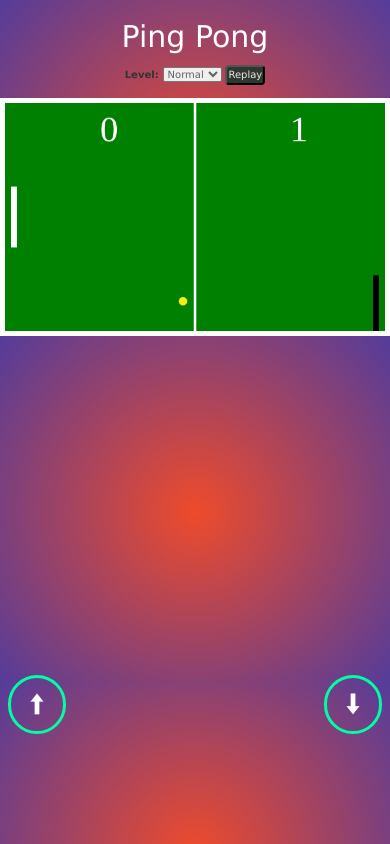
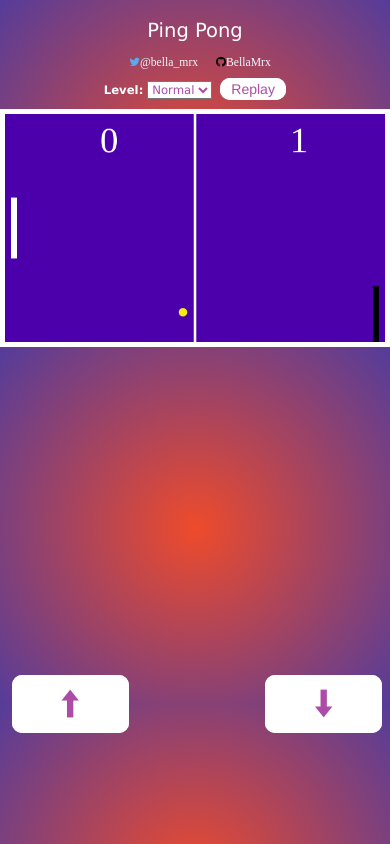
Before and after one commit to ranataimoor067/Ping-Pong, a plain HTML site: page index.html in a window 390 px wide. Drawn offline with nearby package versions, Linux system fonts and the light colour scheme.

Commit message:
UD Layout

```diff
--- a/PingPongFast.html
+++ b/PingPongFast.html
@@ -5,9 +5,8 @@
 		<meta name="viewport" content="width=device-width, initial-scale=1.0">
 		<meta name="google" content="notranslate">
 		<link rel="stylesheet" type="text/css" href="https://maxcdn.bootstrapcdn.com/bootstrap/3.4.1/css/bootstrap.min.css">
+		<link rel="stylesheet" href="https://cdnjs.cloudflare.com/ajax/libs/font-awesome/4.7.0/css/font-awesome.min.css">
 		<link rel="stylesheet" href="Styles/style.css">
-		<script src="https://ajax.googleapis.com/ajax/libs/jquery/3.5.1/jquery.min.js"></script>
-		<script src="https://maxcdn.bootstrapcdn.com/bootstrap/3.4.1/js/bootstrap.min.js"></script>
 		<title>Ping Pong</title>
 	</head>
 	<body>
@@ -15,6 +14,8 @@
 		<div class="row">
 			<div class="col-sm-12">
 				<h1 class="headline">Ping Pong</h1>
+				<a href="https://twitter.com/bella_mrx" class="fa fa-twitter"><span id="link">@bella_mrx</span></a>
+				<a href="https://github.com/BellaMrx" class="fa fa-github"><span id="link">BellaMrx</span></a>
 			</div>
 			<div class="col-sm-12">
 				<div class="options">
@@ -24,7 +25,7 @@
 						<option value="index.html">Normal</option>
 						<option value="PingPongSlow.html">Slow</option>
 					</select>
-					<button onClick="window.location.reload()">Replay</button>
+					<button class="glow-on-hover" onClick="window.location.reload()">Replay</button>
 				</div>
 			</div>
 			<div class="col-sm-12">
--- a/Scripts/PingPongNormalScript.js
+++ b/Scripts/PingPongNormalScript.js
@@ -237,17 +237,12 @@ function update() {
 }
 
 
-
 // Create a conic gradient
-// The start angle is 0
-// The center position is 100, 100
 const gradient = ctx.createConicGradient(0, canvas.width, canvas.height);
 
-// Add five color stops
-
-gradient.addColorStop(0.75, "green");
-gradient.addColorStop(1, "#63b521");
-
+// Add color stops
+gradient.addColorStop(0.75, "#4c00ab");
+gradient.addColorStop(1, "blue");
 
 // the render function draws everything on canvas
 function render() {
@@ -255,7 +250,6 @@ function render() {
 	ctx.fillStyle = gradient;
 	// draws the board
 	ctx.fillRect(0, 0, canvas.width, canvas.height);
-
 
 
 	// pull net
--- a/Styles/style.css
+++ b/Styles/style.css
@@ -12,38 +12,131 @@ body {
 	text-align: center;
 }
 
+
 h1 {
-	font-size: 3rem;
+	font-size: 2.5vw;
 	font-family: Verdana, Helvetica, sans-serif;
 	color: #fff;
 }
 
+#link {
+	font-size: 1.5vw;
+}
+
+/* for Twitter, GitHub icon */
+.fa {
+	padding-left: 10px;
+	font-size: 1.5vw;
+	text-decoration: none;
+	margin: 5px 2px;
+}
+
+.fa:hover {
+    opacity: 0.7;
+	text-decoration: none;
+}
+
+.fa-twitter {
+	color: #55ACEE;
+}
+
+.fa-github {
+	color: #000000;
+}
+
+span {
+	color: aliceblue;
+}
+
+/* select option normal, slow, fast */
 .options {
-	margin-bottom: 1rem;
+	margin-top: 1vw;
+	margin-bottom: 1vw;
 }
 
 label {
-	font-size: 1rem;
+	font-size: 1vw;
 	font-family: Verdana, Helvetica, sans-serif;
 	font-weight: bold;
+	color: #fff;
 }
 
 select {
-	border-radius: 0.2rem;
-	color: #616361;
-	font-size: 1rem;
+	border-radius: 0.3vw;
+	color: #8c0585b7;
+	background-color: #fff;
+	font-size: 1vw;
 	font-family: Verdana, Helvetica, sans-serif;
 }
 
+
+/* replay button */
 button {
-	padding: 0.1rem;
-	border-radius: 0.4rem;
-	background-color: #303730;
-	color: #e9e8e8;
-	font-size: 1rem;
-	font-family: Verdana, Helvetica, sans-serif;
+	margin-left: 1vw;
 }
 
+.glow-on-hover {
+    width: 6vw;
+    height: auto;
+    border: none;
+    outline: none;
+    color: #8c0585b7;
+    background-color: #fff;
+    cursor: pointer;
+    position: relative;
+    z-index: 0;
+    border-radius: 10px;
+}
+
+.glow-on-hover:before {
+    content: '';
+    background: linear-gradient(45deg, #ff0000, #ff7300, #00ffd9, #00ffa2, #00d9ff, #002bff, #7a00ff, #ff00c8, #ff0000);
+    position: absolute;
+    top: -2px;
+    left:-2px;
+    background-size: 400%;
+    z-index: -1;
+    filter: blur(5px);
+    width: calc(100% + 4px);
+    height: calc(100% + 4px);
+    animation: glowing 20s linear infinite;
+    opacity: 0;
+    transition: opacity .3s ease-in-out;
+    border-radius: 10px;
+}
+
+.glow-on-hover:active {
+    color: #fff;
+}
+
+.glow-on-hover:active:after {
+    background: transparent;
+}
+
+.glow-on-hover:hover:before {
+    opacity: 1;
+}
+
+.glow-on-hover:after {
+    z-index: -1;
+    content: '';
+    position: absolute;
+    width: 100%;
+    height: 100%;
+    background: #fff;
+    left: 0;
+    top: 0;
+    border-radius: 10px;
+}
+
+@keyframes glowing {
+    0% { background-position: 0 0; }
+    50% { background-position: 400% 0; }
+    100% { background-position: 0 0; }
+}
+
+
+/* info "use arrow keys" */
 .info {
 	font-size: 1rem;
 	font-family: Verdana, Helvetica, sans-serif;
@@ -51,6 +144,7 @@ button {
 	color: #fff;
 }
 
+/* game field */
 canvas {
 	border: 0.5rem solid #fff;
 	cursor: none;
@@ -58,12 +152,12 @@ canvas {
 }
 
 
-/* Buttons hide #onScreenControllers on desktop */
+/* buttons hide #onScreenControllers on desktop */
 #onScreenControllers {
 	display: none;
 }
 
-/* MOBILE */
+/* mobile */
 @media only screen and (max-width: 1200px) {
 #onScreenControllers {
 	width: 100%;
@@ -75,15 +169,13 @@ canvas {
 	z-index: 0;
 }
 
-#onScreenControllers button {
-    background-color: transparent;
-	color: #fff;
-    height: 15vw;
-    width: 15vw;
-    font-size: 7.5vw;
-    border: 1vw solid #00fea5;
-	border-radius: 5rem;
+
+#onScreenControllers > .glow-on-hover {
+    width: 30vw;
+	font-size: 10vw;
+
 }
+
 
 #upButton {
 	float: left;
@@ -101,15 +193,47 @@ canvas {
 	z-index: 1;
 }
 
-#onScreenControllers button:focus {
-	outline: none;
-}
-
-#onScreenControllers button:active {
-	background-color: #00fea5;
-}
 
 .info {
 	display: none;
 }
+
+h1 {
+	font-size: 5vw;
+	font-family: Verdana, Helvetica, sans-serif;
+	color: #fff;
 }
+
+#link {
+	font-size: 3vw;
+}
+
+/* for Twitter, GitHub icon */
+.fa {
+	padding-left: 10px;
+	font-size: 3vw;
+	margin: 5px 2px;
+}
+
+
+label {
+	font-size: 3vw;
+	font-family: Verdana, Helvetica, sans-serif;
+	font-weight: bold;
+	color: #fff;
+}
+
+select {
+	border-radius: 0.3vw;
+	color: #8c0585b7;
+	font-size: 3vw;
+	font-family: Verdana, Helvetica, sans-serif;
+}
+
+.glow-on-hover {
+    width: 17vw;
+	height: auto;
+}
+
+
+}
--- a/index.html
+++ b/index.html
@@ -5,9 +5,8 @@
 		<meta name="viewport" content="width=device-width, initial-scale=1.0">
 		<meta name="google" content="notranslate">
 		<link rel="stylesheet" type="text/css" href="https://maxcdn.bootstrapcdn.com/bootstrap/3.4.1/css/bootstrap.min.css">
+		<link rel="stylesheet" href="https://cdnjs.cloudflare.com/ajax/libs/font-awesome/4.7.0/css/font-awesome.min.css">
 		<link rel="stylesheet" href="Styles/style.css">
-		<script src="https://ajax.googleapis.com/ajax/libs/jquery/3.5.1/jquery.min.js"></script>
-		<script src="https://maxcdn.bootstrapcdn.com/bootstrap/3.4.1/js/bootstrap.min.js"></script>
 		<title>Ping Pong</title>
 	</head>
 	<body>
@@ -15,6 +14,8 @@
 		<div class="row">
 			<div class="col-sm-12">
 				<h1 class="headline">Ping Pong</h1>
+				<a href="https://twitter.com/bella_mrx" class="fa fa-twitter"><span id="link">@bella_mrx</span></a>
+				<a href="https://github.com/BellaMrx" class="fa fa-github"><span id="link">BellaMrx</span></a>
 			</div>
 			<div class="col-sm-12">
 				<div class="options">
@@ -24,7 +25,7 @@
 						<option value="PingPongSlow.html">Slow</option>
 						<option value="PingPongFast.html">Fast</option>
 					</select>
-					<button onClick="window.location.reload()">Replay</button>
+					<button class="glow-on-hover" onClick="window.location.reload()">Replay</button>
 				</div>
 			</div>
 			<div class="col-sm-12">
@@ -35,8 +36,8 @@
 
 		<!-- #onScreenControllers buttons for mobile screens -->
 		<div id="onScreenControllers">
-			<button id="upButton" onmousedown="moveup()" onmouseup="clearmove()" ontouchstart="moveup()">&#129065;</button>
-			<button id="downButton" onmousedown="movedown()" onmouseup="clearmove()" ontouchstart="movedown()">&#129067;</button>
+			<button class="glow-on-hover" id="upButton" onmousedown="moveup()" onmouseup="clearmove()" ontouchstart="moveup()">&#129065;</button>
+			<button class="glow-on-hover" id="downButton" onmousedown="movedown()" onmouseup="clearmove()" ontouchstart="movedown()">&#129067;</button>
 		</div>
 	</div>
 		<script type="text/javascript" src="Scripts/PingPongNormalScript.js"></script>
```
Also changed, not shown: PingPongSlow.html (+4 -3 lines), Scripts/PingPongFastScript.js (+9 -1 lines), Scripts/PingPongSlowScript.js (+9 -1 lines), Images/PingPongPreview.jpg (deleted), Images/PreviewMobilePP.PNG (added), Images/PreviewPP.png (added), 2 other files.
